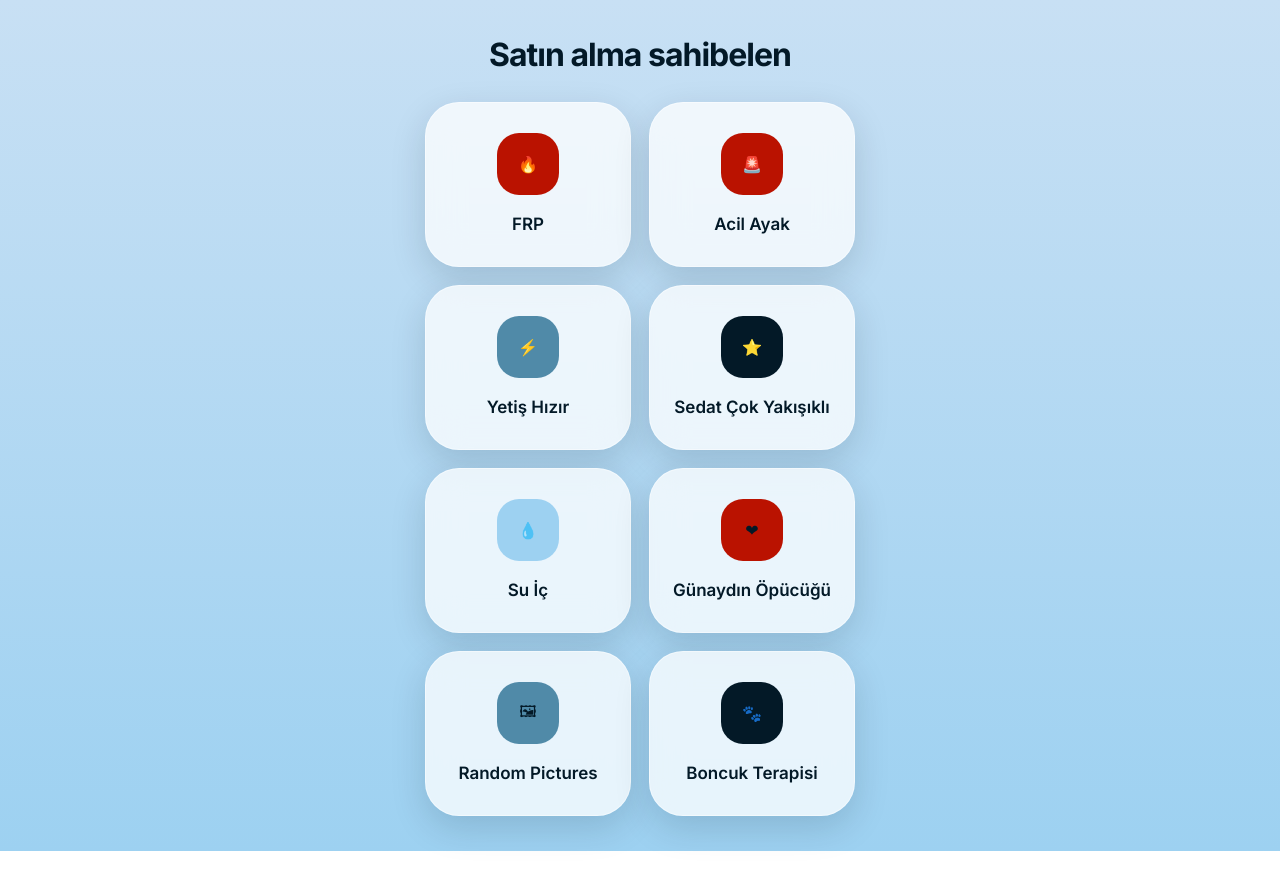
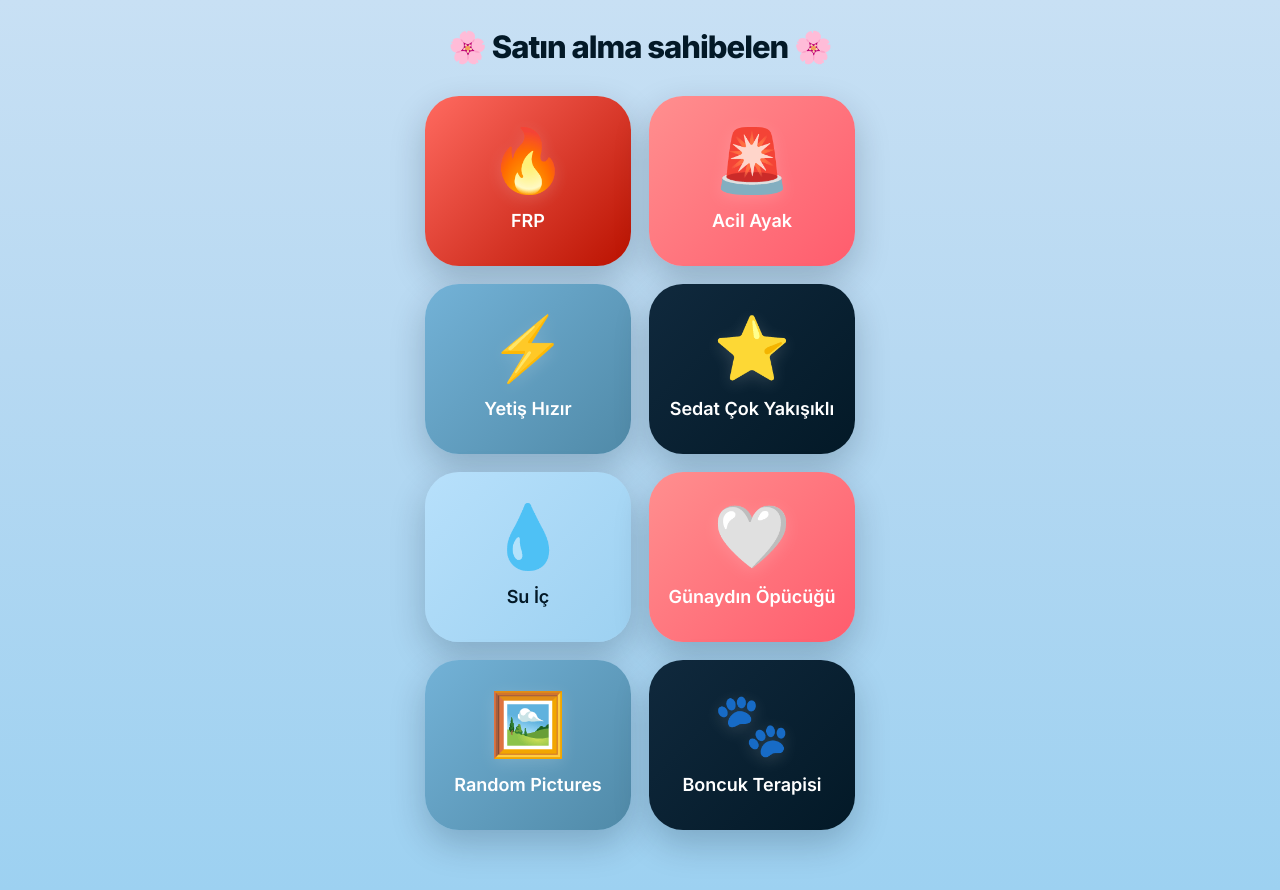
Before and after one commit to begumakn/button, a plain HTML site: page index.html in a window 1280 px wide. Before the commit the page ends 851 px from the top, so only its background shows below. Drawn offline with Linux system fonts and the light colour scheme.

Commit message:
Update index.html

```diff
--- a/index.html
+++ b/index.html
@@ -1,15 +1,16 @@
 <!DOCTYPE html>
 <html lang="tr">
 <head>
+
 <meta charset="UTF-8">
-<meta name="viewport" content="width=device-width, initial-scale=1.0">
+<meta name="viewport" content="width=device-width,initial-scale=1.0">
 
 <title>Satın alma sahibelen</title>
 
 <link rel="preconnect" href="https://fonts.googleapis.com">
 <link rel="preconnect" href="https://fonts.gstatic.com" crossorigin>
 
-<link href="https://fonts.googleapis.com/css2?family=Inter:wght@400;500;600;700&display=swap" rel="stylesheet">
+<link href="https://fonts.googleapis.com/css2?family=Inter:wght@400;500;600;700;800&display=swap" rel="stylesheet">
 
 <style>
 
@@ -19,8 +20,7 @@
 --black:#031927;
 --blue:#508AA8;
 --light:#9DD1F1;
---bg:#C8E0F4;
---white:#ffffff;
+--sky:#C8E0F4;
 
 }
 
@@ -34,17 +34,21 @@ body{
 
 font-family:Inter,sans-serif;
 
-background:linear-gradient(180deg,#C8E0F4,#9DD1F1);
+min-height:100vh;
 
-min-height:100vh;
+background:
+linear-gradient(
+180deg,
+#c8e0f4 0%,
+#b7d9f2 40%,
+#9dd1f1 100%
+);
 
 display:flex;
 
 justify-content:center;
 
-padding:35px 18px;
-
-color:var(--black);
+padding:28px 18px 60px;
 
 }
 
@@ -59,11 +63,13 @@ h1{
 
 text-align:center;
 
-font-size:32px;
+font-size:31px;
 
-font-weight:700;
+font-weight:800;
 
-margin-bottom:28px;
+color:#031927;
+
+margin-bottom:30px;
 
 letter-spacing:-1px;
 
@@ -81,15 +87,9 @@ gap:18px;
 
 .card{
 
-background:rgba(255,255,255,.75);
-
-backdrop-filter:blur(18px);
-
--webkit-backdrop-filter:blur(18px);
+height:170px;
 
 border-radius:34px;
-
-height:165px;
 
 display:flex;
 
@@ -99,15 +99,15 @@ justify-content:center;
 
 align-items:center;
 
+color:white;
+
 cursor:pointer;
 
-transition:.25s;
+transition:.28s;
 
 box-shadow:
 
-0 12px 35px rgba(3,25,39,.15);
-
-border:1px solid rgba(255,255,255,.45);
+0 14px 35px rgba(3,25,39,.22);
 
 }
 
@@ -115,90 +115,149 @@ border:1px solid rgba(255,255,255,.45);
 
 transform:translateY(-5px);
 
-background:white;
-
 }
 
 .card:active{
 
 transform:scale(.96);
 
-background:var(--blue);
+}
 
-color:white;
+.red{
+
+background:
+
+linear-gradient(
+
+135deg,
+
+#ff6a60,
+
+#BA1200
+
+);
+
+}
+
+.red2{
+
+background:
+
+linear-gradient(
+
+135deg,
+
+#ff8f8f,
+
+#ff5c6d
+
+);
+
+}
+
+.blue{
+
+background:
+
+linear-gradient(
+
+135deg,
+
+#73b2d7,
+
+#508AA8
+
+);
+
+}
+
+.light{
+
+background:
+
+linear-gradient(
+
+135deg,
+
+#b7e0fb,
+
+#9DD1F1
+
+);
+
+color:#031927;
+
+}
+
+.black{
+
+background:
+
+linear-gradient(
+
+135deg,
+
+#10293d,
+
+#031927
+
+);
 
 }
 
 .icon{
 
-width:62px;
-
-height:62px;
-
-border-radius:22px;
-
-display:flex;
-
-justify-content:center;
-
-align-items:center;
+font-size:62px;
 
 margin-bottom:18px;
 
-transition:.25s;
+line-height:1;
 
-}
+filter:drop-shadow(
 
-.card:active .icon{
+0 4px 8px rgba(255,255,255,.15)
 
-background:white;
-
-}
-
-.icon svg{
-
-width:30px;
-
-height:30px;
-
-stroke:white;
-
-stroke-width:2;
-
-fill:none;
-
-}
-
-.card:active svg{
-
-stroke:var(--blue);
+);
 
 }
 
 .title{
 
-font-size:17px;
+font-size:18px;
 
 font-weight:600;
 
 text-align:center;
 
+padding:0 12px;
+
 line-height:1.3;
-
-padding:0 8px;
 
 }
 
-.red{background:var(--red);}
-.blue{background:var(--blue);}
-.black{background:var(--black);}
-.light{background:var(--light);}
+.light .icon{
+
+filter:none;
+
+}
+
+.light .title{
+
+color:#031927;
+
+}
 
 @media(max-width:420px){
 
 .card{
 
-height:150px;
+height:155px;
+
+}
+
+.icon{
+
+font-size:56px;
 
 }
 
@@ -212,13 +271,17 @@ height:150px;
 
 <div class="container">
 
-<h1>Satın alma sahibelen</h1>
+<h1>
+
+🌸 Satın alma sahibelen 🌸
+
+</h1>
 
 <div class="grid">
 
-<div class="card">
+<div class="card red">
 
-<div class="icon red">
+<div class="icon">
 
 🔥
 
@@ -232,9 +295,9 @@ FRP
 
 </div>
 
-<div class="card">
+<div class="card red2">
 
-<div class="icon red">
+<div class="icon">
 
 🚨
 
@@ -248,9 +311,9 @@ Acil Ayak
 
 </div>
 
-<div class="card">
+<div class="card blue">
 
-<div class="icon blue">
+<div class="icon">
 
 ⚡
 
@@ -264,9 +327,9 @@ Yetiş Hızır
 
 </div>
 
-<div class="card">
+<div class="card black">
 
-<div class="icon black">
+<div class="icon">
 
 ⭐
 
@@ -280,9 +343,9 @@ Sedat Çok Yakışıklı
 
 </div>
 
-<div class="card">
+<div class="card light">
 
-<div class="icon light">
+<div class="icon">
 
 💧
 
@@ -296,11 +359,11 @@ Su İç
 
 </div>
 
-<div class="card">
+<div class="card red2">
 
-<div class="icon red">
+<div class="icon">
 
-❤
+🤍
 
 </div>
 
@@ -312,11 +375,11 @@ Günaydın Öpücüğü
 
 </div>
 
-<div class="card">
+<div class="card blue">
 
-<div class="icon blue">
+<div class="icon">
 
-🖼
+🖼️
 
 </div>
 
@@ -328,9 +391,9 @@ Random Pictures
 
 </div>
 
-<div class="card">
+<div class="card black">
 
-<div class="icon black">
+<div class="icon">
 
 🐾
 
```
